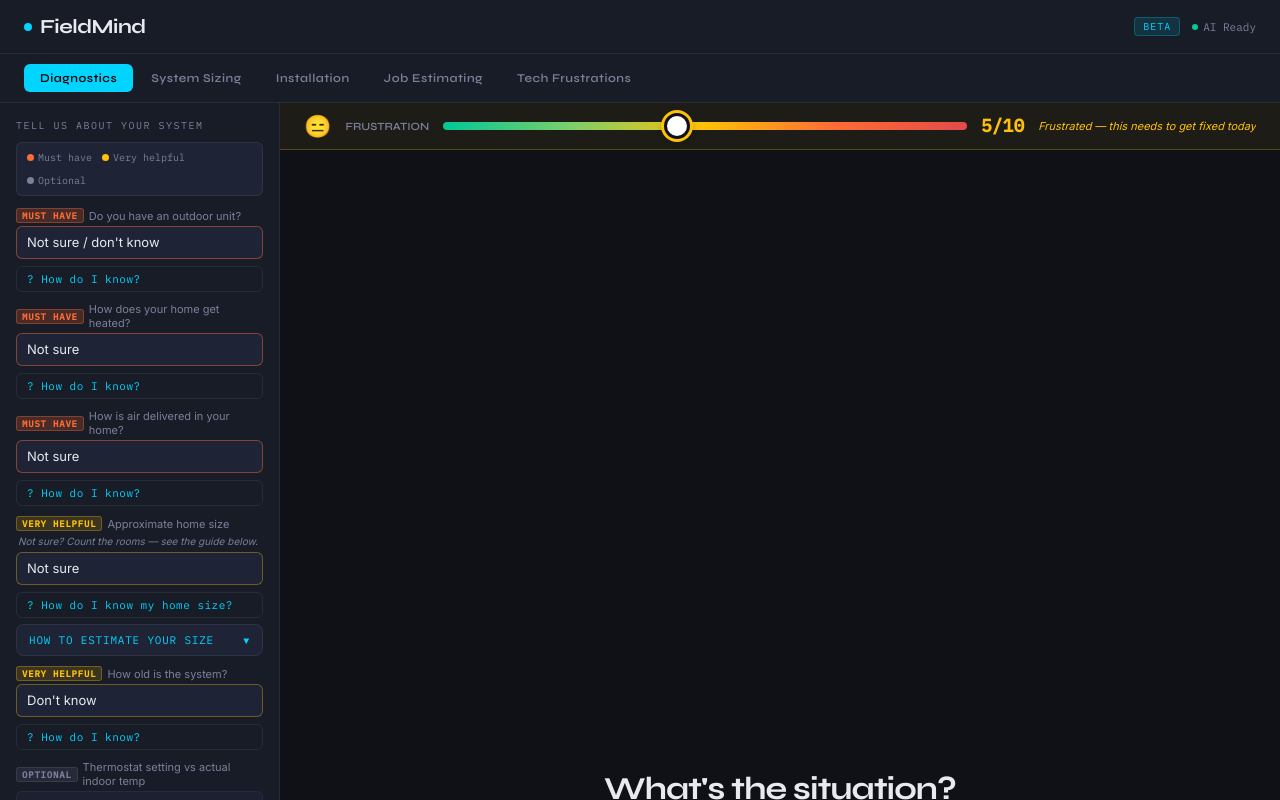
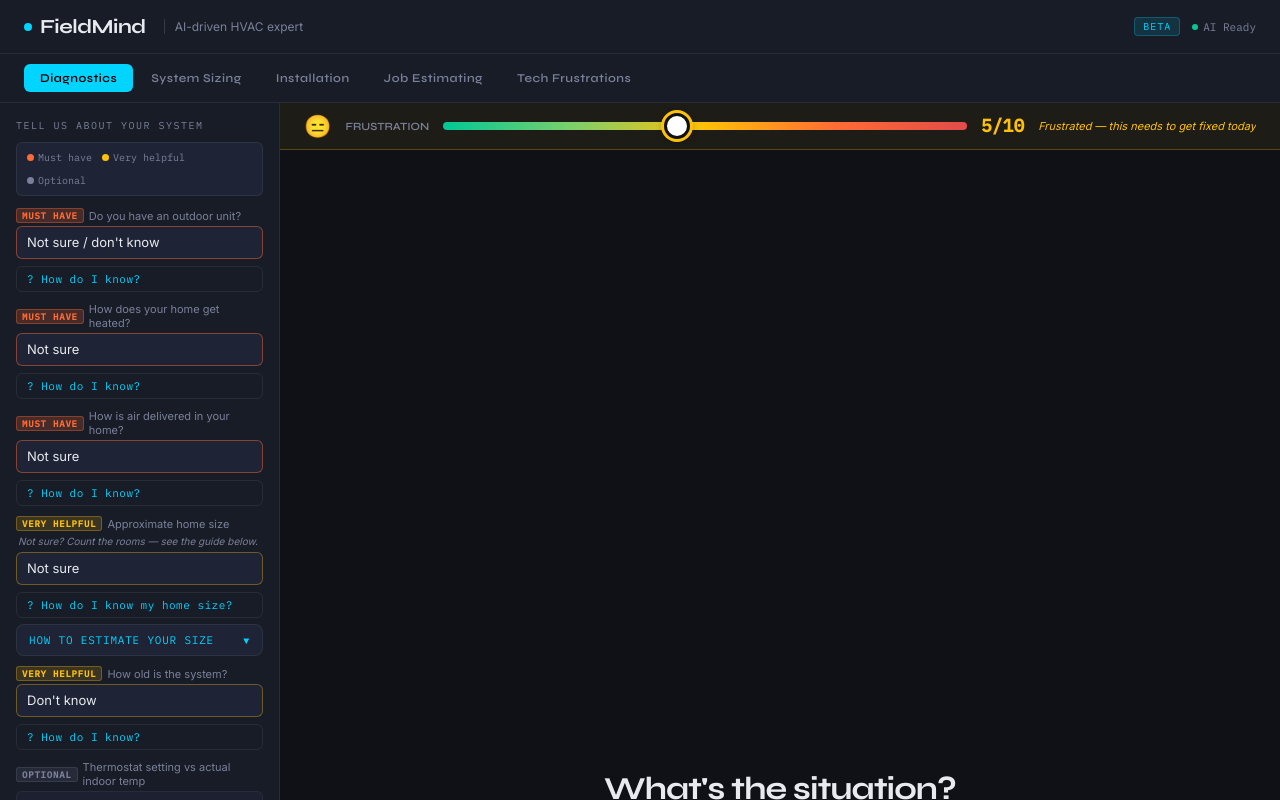
Before and after one commit to joesnobord/fieldmind, a plain HTML site: page index.html in a window 1280 px wide. Shown: the top 800 px of the page. Drawn offline with Linux system fonts and the light colour scheme.

Commit message:
Branding: add tagline to header, update page title

```diff
--- a/index.html
+++ b/index.html
@@ -3,7 +3,7 @@
 <head>
 <meta charset="UTF-8">
 <meta name="viewport" content="width=device-width, initial-scale=1.0">
-<title>FieldMind — HVAC AI Assistant</title>
+<title>FieldMind — AI-Driven HVAC Expert</title>
 <link href="https://fonts.googleapis.com/css2?family=Syne:wght@400;500;600;700&family=IBM+Plex+Mono:wght@400;500&family=Inter:wght@400;500&display=swap" rel="stylesheet">
 <style>
   :root {
@@ -773,6 +773,7 @@
   <div class="logo">
     <span class="logo-dot"></span>
     FieldMind
+    <span style="font-family:var(--sans); font-size:12px; font-weight:400; color:var(--muted); letter-spacing:0; margin-left:10px; border-left:1px solid var(--border2); padding-left:10px;">AI-driven HVAC expert</span>
   </div>
   <div class="header-right">
     <span class="beta-badge">BETA</span>
```
